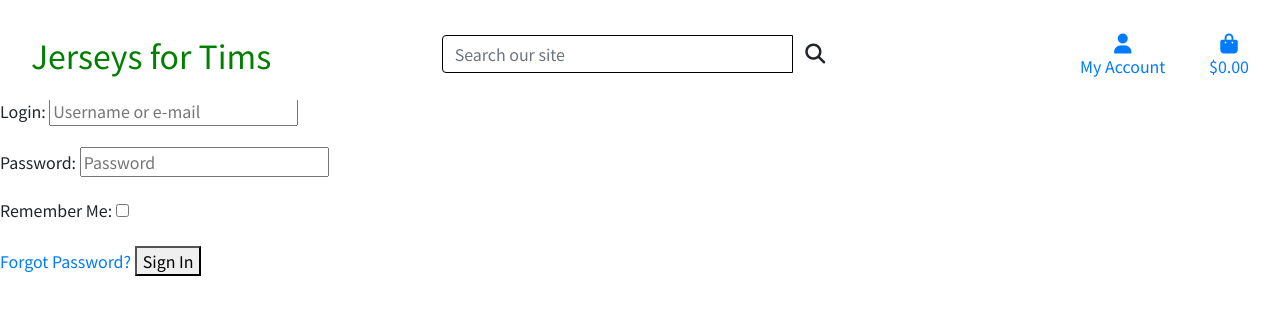
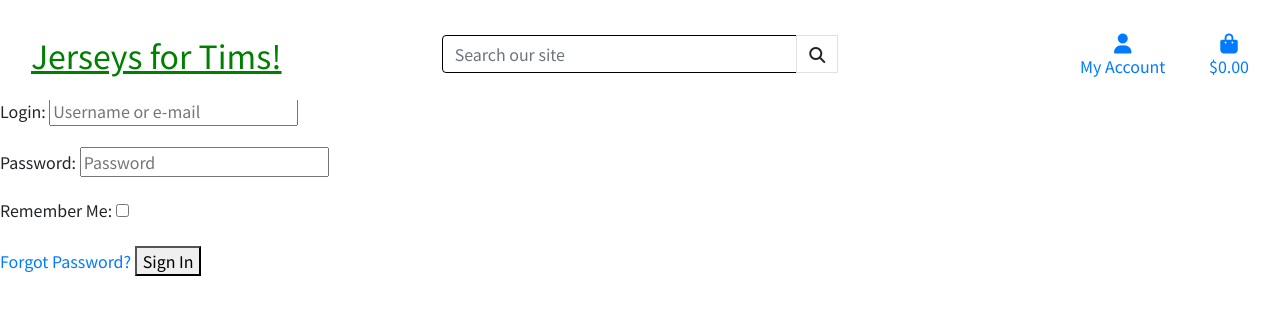
Before and after one commit to markgordon22/Jerseys-for-tims, a Django app: page /accounts/login/ in a window 1280 px wide. Shown: the top 315 px of the page. Run offline with Django 3.2, Linux system fonts and the light colour scheme; some libraries are stand-ins or nearby versions.

Commit message:
rectified poorly styled navbar

```diff
--- a/templates/base.html
+++ b/templates/base.html
@@ -38,7 +38,7 @@
         <div id="topnav" class="row bg-white pt-lg-2 d-none d-lg-flex">
             <div class="col-12 col-lg-4 my-auto py-1 py-lg-0 text-lg-left">
                 <a href="{% url 'home' %}" class="nav-link main-logo-link">
-                    <h3 class="logo-font text-black my-0">Jerseys for Tims</h3>
+                    <h3 class="logo-font text-black my-0"><u>Jerseys for Tims!</u></h3>
                 </a>
             </div>
             <div class="col-12 col-lg-4 my-auto py-1 py-lg-0">
@@ -46,8 +46,10 @@
                     <div class="input-group w-100">
                         <input class="form-control input-border" type="text" name="q" placeholder="Search our site">
                         <div class="input-group-append">
-                            <button class="form-control btn btn-black" type="submit">
-                                <span><i class="fas fa-search search-icon"></i></span>
+                            <button class="form-control btn btn-black border border-black rounded-0" type="submit">
+                                <span class="icon">
+                                    <i class="fas fa-search"></i>
+                                </span>
                             </button>
                         </div>
                     </div>
@@ -58,8 +60,8 @@
                     <li class="list-inline-item dropdown">
                         <a class="text-black nav-link" href="#" id="user-options" data-toggle="dropdown" aria-haspopup="true" aria-expanded="false">
                             <div class="text-center">
-                                <div><i class="fas fa-user fa-lg"></i></div>
-                                <p class="my-0">My Account</p>
+                                <div><i class="fas fa-user fa-lg my-account-icon"></i></div>
+                                <p class="my-0 my-account">My Account</p>
                             </div>
                         </a>
                         <div class="dropdown-menu border-0" aria-labelledby="user-options">
@@ -78,8 +80,8 @@
                     <li class="list-inline-item">
                         <a class="{% if grand_total %}text-info font-weight-bold{% else %}text-black{% endif %} nav-link" href="">
                             <div class="text-center">
-                                <div><i class="fas fa-shopping-bag fa-lg"></i></div>
-                                <p class="my-0">
+                                <div><i class="fas fa-shopping-bag fa-lg shopping-bag-icon"></i></div>
+                                <p class="my-0 grand-total">
                                     {% if grand_total %}
                                         ${{ grand_total|floatformat:2 }}
                                     {% else %}
```
